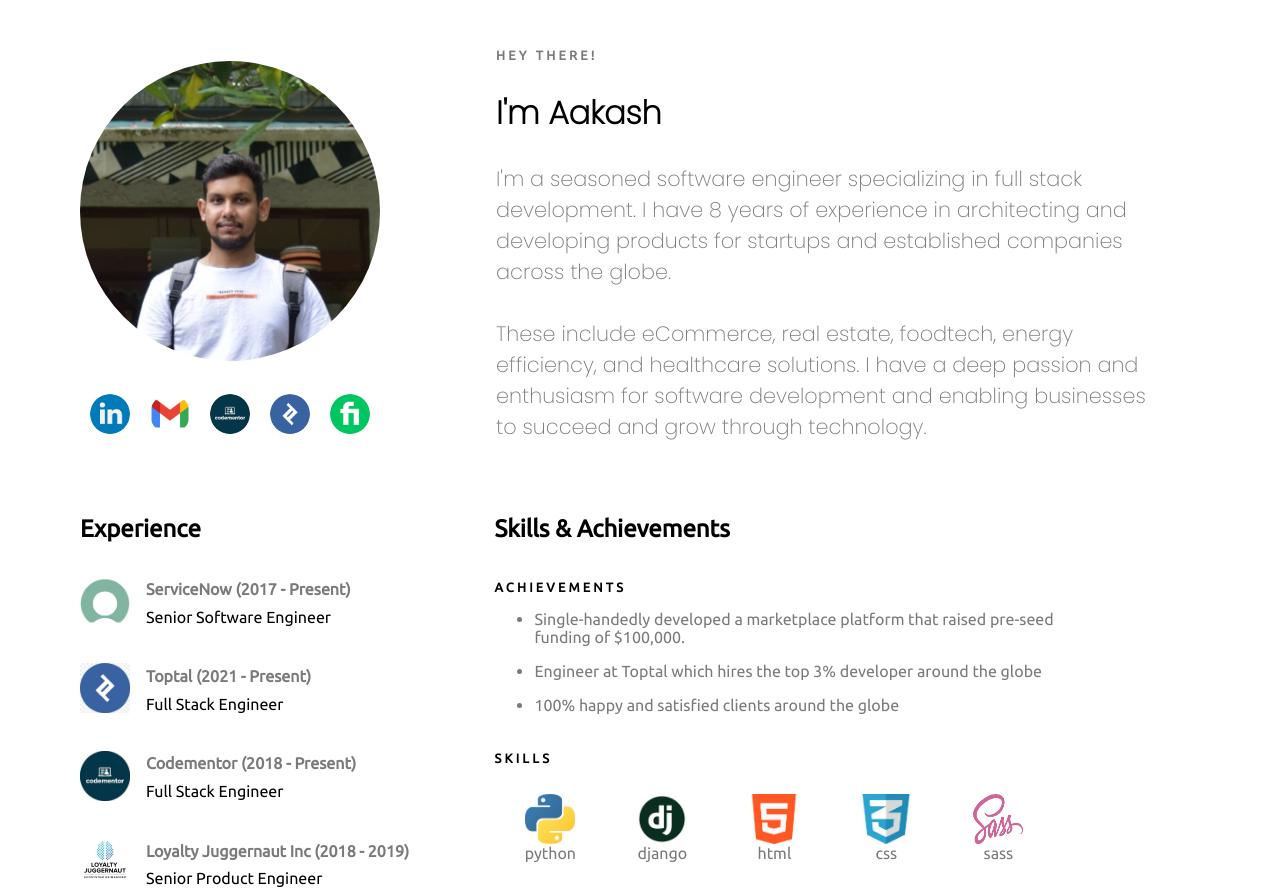
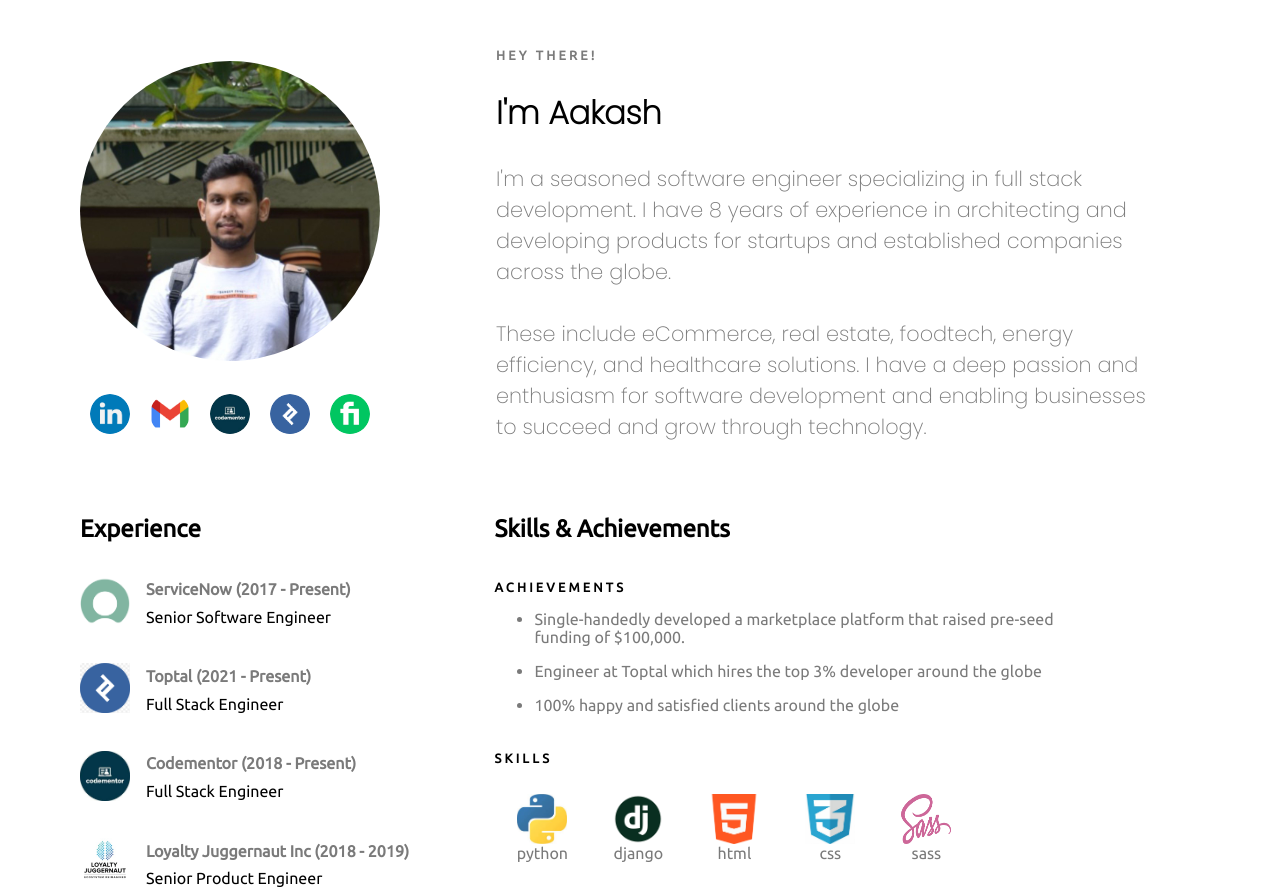
Before and after one commit to aakashjsr/welkincode, a React (Create React App) app: page / in a window 1280 px wide. Shown: the part 892-1784 px from the top of the page. Built offline with nearby package versions, Linux system fonts and the light colour scheme.

Commit message:
updated mobile design

```diff
--- a/src/scss/pages/home.module.scss
+++ b/src/scss/pages/home.module.scss
@@ -104,6 +104,7 @@
     align-items: center;
     @media screen and (max-width: $breakpoint) {
       justify-content: center;
+      padding: 0;
     }
     .bioText {
       margin: 2rem;
@@ -171,6 +172,10 @@
     flex-wrap: wrap;
 
     padding: 0 5rem;
+    @media screen and (max-width: $breakpoint) {
+      padding: 0 2rem;
+      justify-content: center;
+    }
 
     .experience {
       width: 37%;
@@ -204,7 +209,7 @@
         justify-items: center;
         color: $color-gray;
         margin: 1rem;
-        width: 5rem;
+        width: 4rem;
       }
     }
   }
```
